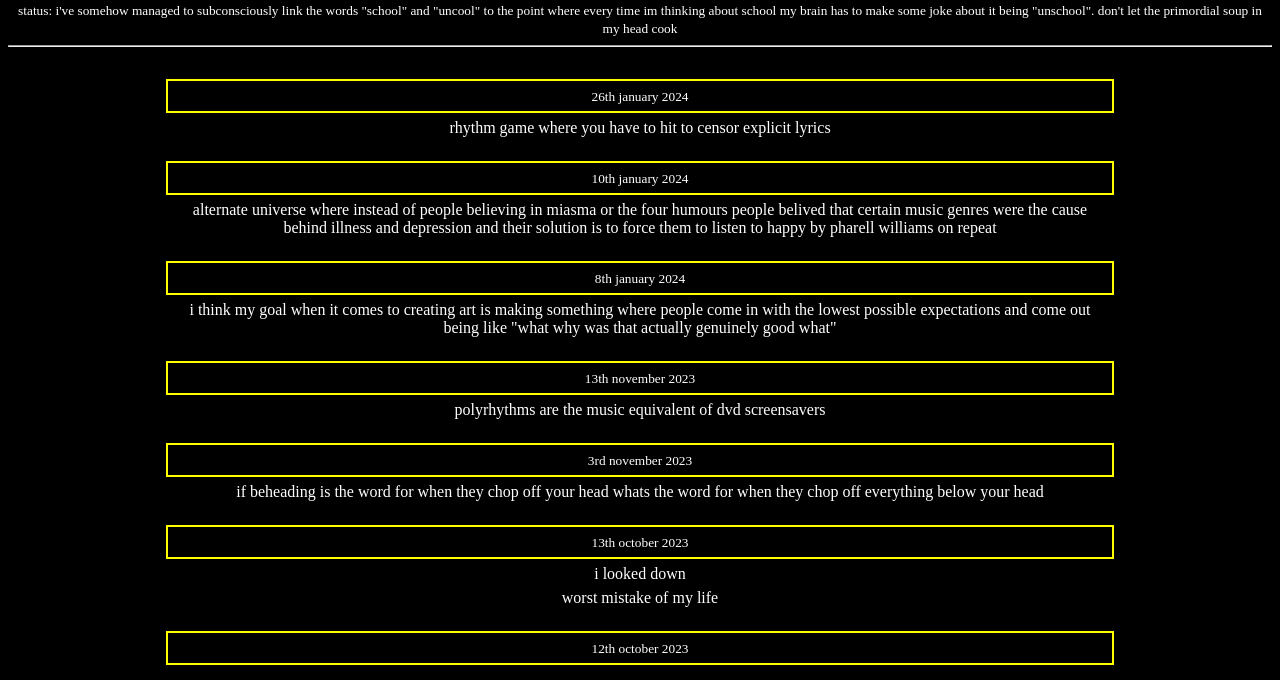
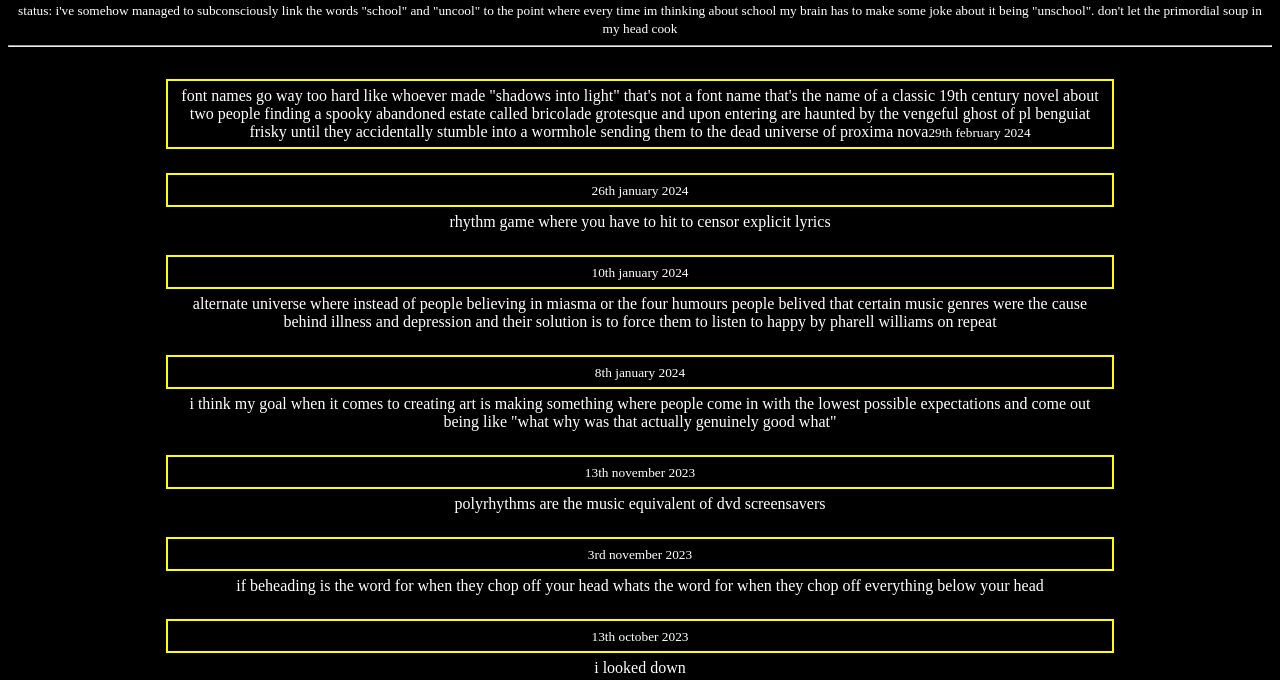
Before and after one commit to Blooping2/Blooping2.github.io, a plain HTML site: page index.html in a window 1280 px wide. Shown: the part 115-795 px from the top of the page. Drawn offline with Linux system fonts and the light colour scheme.

Commit message:
font lore

```diff
--- a/index.html
+++ b/index.html
@@ -59,6 +59,11 @@
   </div>
 
   <div class="blog">
+    <div class="subtitle">
+      <p style="margin:6px;">font names go way too hard like whoever made "shadows into light" that's not a font name that's the name of a classic 19th century novel about two people finding a spooky abandoned estate called bricolade grotesque and upon entering are haunted by the vengeful ghost of pl benguiat frisky until they accidentally stumble into a wormhole sending them to the dead universe of proxima nova<small>29th february 2024</small></p>
+    </div>
+    <p style="margin:6px;"></p>
+    <br>
     <div class="subtitle">
       <p style="margin:6px;"><small>26th january 2024</small></p>
     </div>
```
